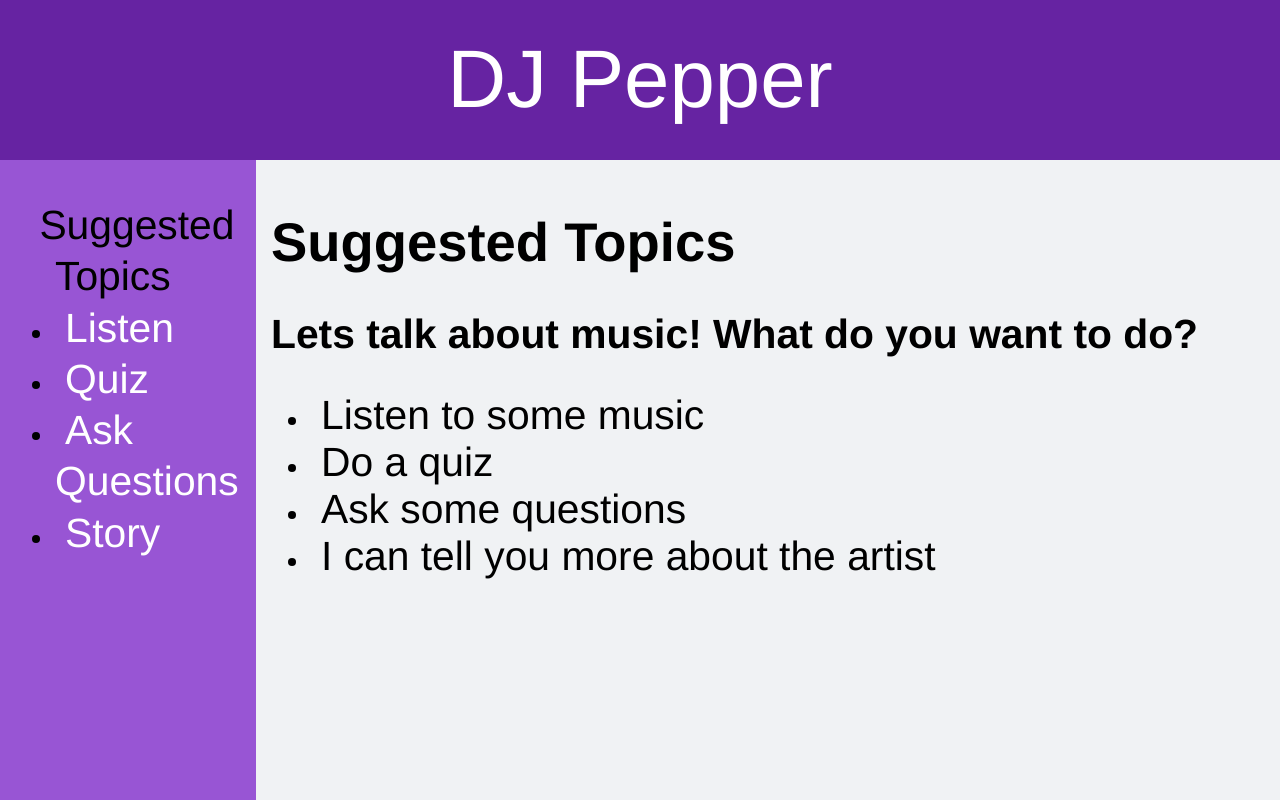
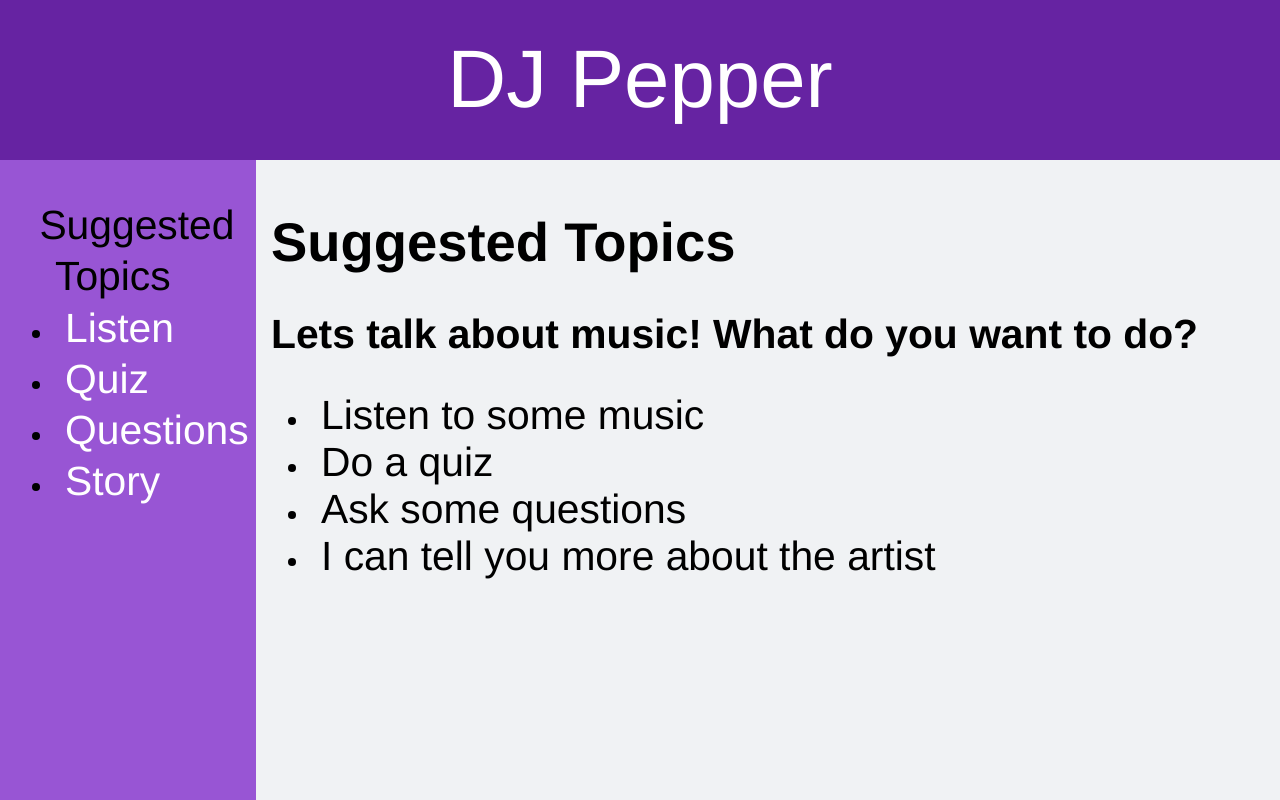
Before and after one commit to ka2le/pepperpages, a website: page public/peppertablet/index.html in a window 1280 px wide. Drawn offline with nearby package versions, Linux system fonts and the light colour scheme.

Commit message:
ask question > questions

```diff
--- a/public/peppertablet/index.html
+++ b/public/peppertablet/index.html
@@ -23,7 +23,7 @@
 	<li><a href="#quiz" class="link" rel="quiz">Quiz</a></li>
 	<!-- <li><a href="#learn"  class="link" rel="learn">Learn more</a></li> -->
 
-		<li><a href="#ask Questions" class="link" rel="ask">Ask Questions</a></li>
+		<li><a href="#questions" class="link" rel="questions">Questions</a></li>
 		<li><a href="#story" class="link" rel="story">Story</a></li>
 
 </ul>
@@ -38,7 +38,7 @@
 			<ul>
 				<li><a href="#listen" class="link2 link" rel="listen">Listen to some music</a></li>
 				<li><a href="#quiz" class="link2 link" rel="quiz">Do a quiz</a></li>
-				<li><a href="#ask Questions" class="link2 link" rel="ask">Ask some questions</a></li>
+				<li><a href="#questions" class="link2 link" rel="questions">Ask some questions</a></li>
 				<li><a href="#story" class="link2 link" rel="story">I can tell you more about the artist</a></li>
 
 			</ul>
@@ -67,12 +67,12 @@
 		<h2>Tell me what you want to do</h2>
 		<div>
 			<ul>
-				<li><a href="#ask Questions" class="link2 link" rel="ask">Ask Questions</a></li>
+				<li><a href="#questions" class="link2 link" rel="questions">Ask Questions</a></li>
 				<li><a href="#story" class="link2 link" rel="story">Story</a></li>
 			</ul>
 		</div>
 	</div>
-	<div class='box' id='ask'>
+	<div class='box' id='questions'>
 		<h1>What do you want to ask me about?</h1>
 		<h2>Some examples</h2>
 		<div>
```
